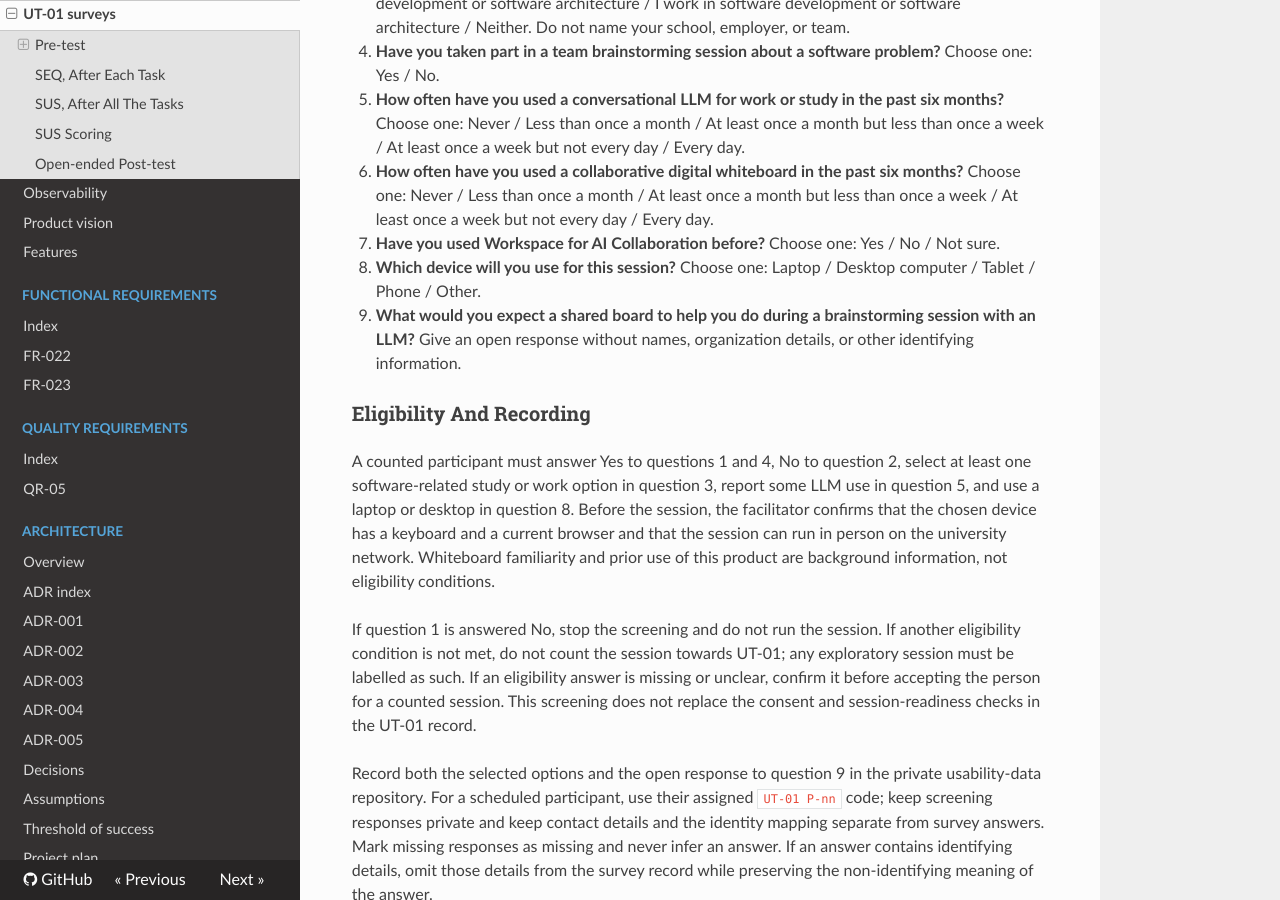
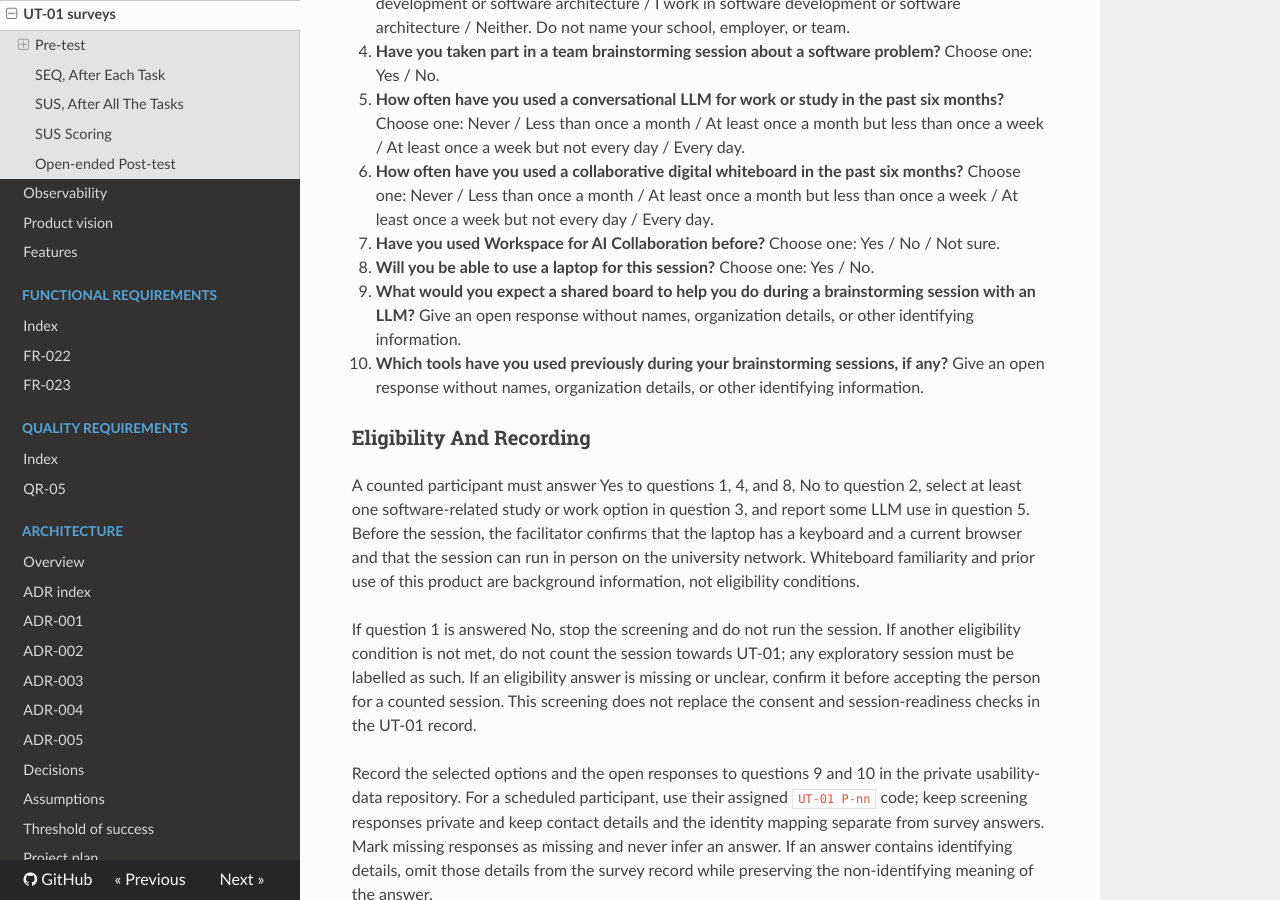
Before and after one commit to WellMadeTeam/workspace-ai-03, an MkDocs documentation site: the page built from docs/usability-tests/ut-01/surveys.md, in a window 1280 px wide and 900 px high, scrolled down 538 px. Built offline with MkDocs 1.6.1, drawn with Linux system fonts in a browser that asks for light colours; nearby versions of some CDN libraries.

Commit message:
docs(usability): address pre-test review comments

```diff
--- a/docs/usability-tests/ut-01/surveys.md
+++ b/docs/usability-tests/ut-01/surveys.md
@@ -24,15 +24,17 @@ Do not request names, contact details, organization names, exact ages, or other
    Choose one: Never / Less than once a month / At least once a month but less than once a week / At least once a week but not every day / Every day.
 7. **Have you used Workspace for AI Collaboration before?**
    Choose one: Yes / No / Not sure.
-8. **Which device will you use for this session?**
-   Choose one: Laptop / Desktop computer / Tablet / Phone / Other.
+8. **Will you be able to use a laptop for this session?**
+   Choose one: Yes / No.
 9. **What would you expect a shared board to help you do during a brainstorming session with an LLM?**
    Give an open response without names, organization details, or other identifying information.
+10. **Which tools have you used previously during your brainstorming sessions, if any?**
+    Give an open response without names, organization details, or other identifying information.
 
 ### Eligibility And Recording
 
-A counted participant must answer Yes to questions 1 and 4, No to question 2, select at least one software-related study or work option in question 3, report some LLM use in question 5, and use a laptop or desktop in question 8.
-Before the session, the facilitator confirms that the chosen device has a keyboard and a current browser and that the session can run in person on the university network.
+A counted participant must answer Yes to questions 1, 4, and 8, No to question 2, select at least one software-related study or work option in question 3, and report some LLM use in question 5.
+Before the session, the facilitator confirms that the laptop has a keyboard and a current browser and that the session can run in person on the university network.
 Whiteboard familiarity and prior use of this product are background information, not eligibility conditions.
 
 If question 1 is answered No, stop the screening and do not run the session.
@@ -40,7 +42,7 @@ If another eligibility condition is not met, do not count the session towards UT
 If an eligibility answer is missing or unclear, confirm it before accepting the person for a counted session.
 This screening does not replace the consent and session-readiness checks in the UT-01 record.
 
-Record both the selected options and the open response to question 9 in the private usability-data repository.
+Record the selected options and the open responses to questions 9 and 10 in the private usability-data repository.
 For a scheduled participant, use their assigned `UT-01 P-nn` code; keep screening responses private and keep contact details and the identity mapping separate from survey answers.
 Mark missing responses as missing and never infer an answer.
 If an answer contains identifying details, omit those details from the survey record while preserving the non-identifying meaning of the answer.
```
